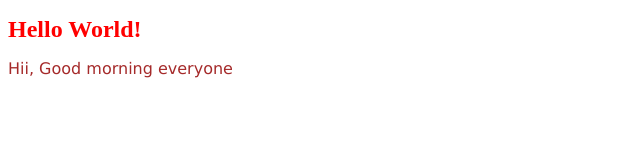
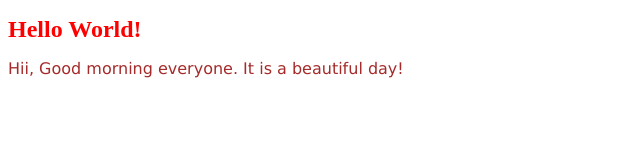
Before and after one commit to sheetal20082008/gitrep1, a plain HTML site: page index.html in a window 1280 px wide. Shown: the whole page, without its empty margins (0-640 px from the left). Drawn offline with Linux system fonts and the light colour scheme; files that its build step writes are made by us from their sources.

Commit message:
Added some more text.

```diff
--- a/index.html
+++ b/index.html
@@ -9,6 +9,6 @@
 </head>
 <body>
     <h1>Hello World!</h1>
-    <p>Hii, Good morning everyone</p>
+    <p>Hii, Good morning everyone. It is a beautiful day!</p>
 </body>
 </html>
```
